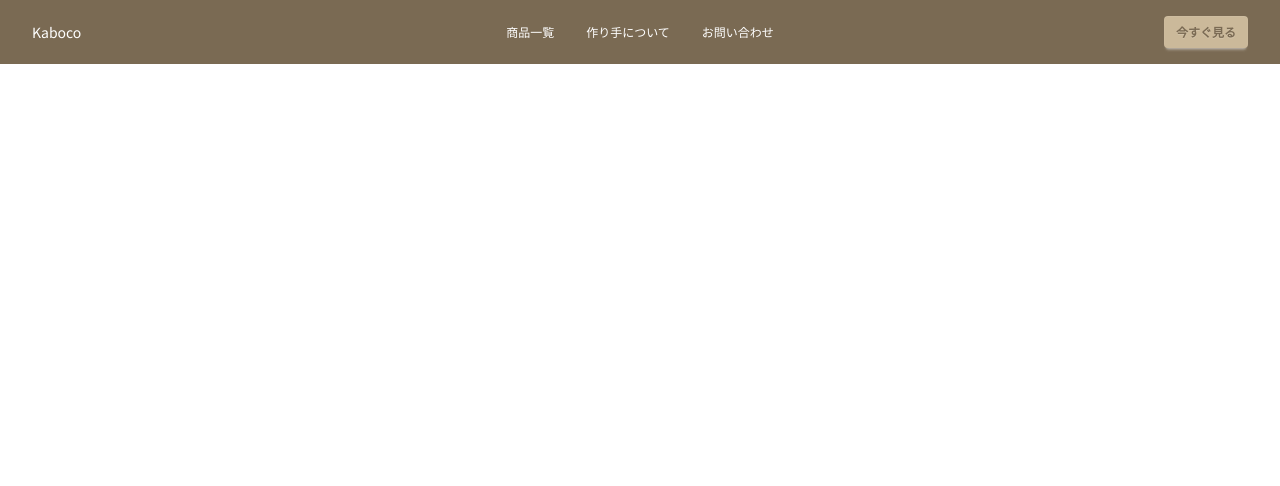
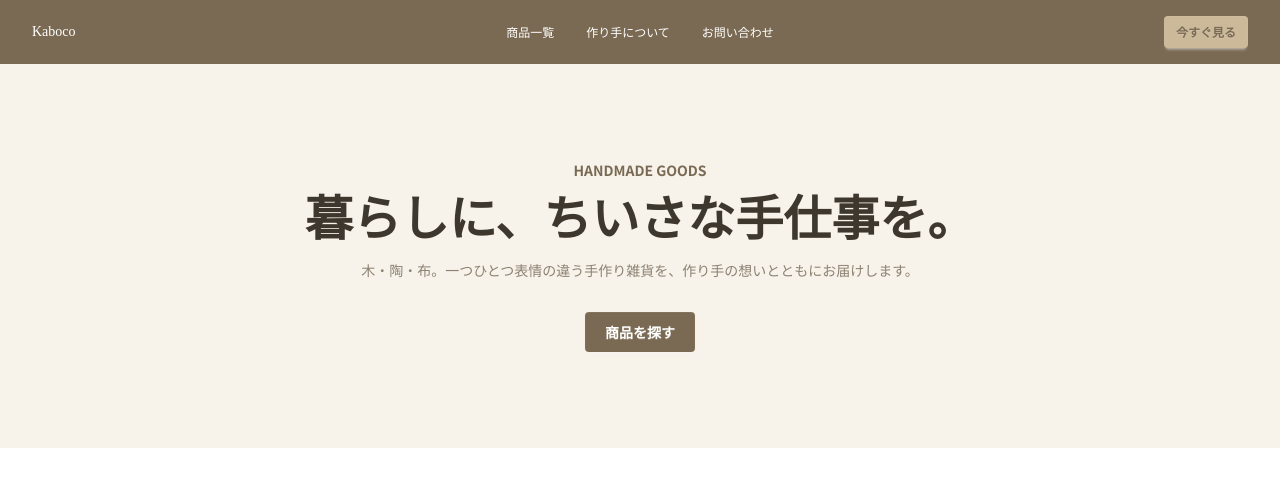
Before and after one commit to ryunosuke0827/kobaco, a plain HTML site: page index.html in a window 1280 px wide. Drawn offline with nearby package versions, Linux system fonts and the light colour scheme; a web font is replaced by a local one.

Commit message:
heroの作成

```diff
--- a/index.html
+++ b/index.html
@@ -36,9 +36,9 @@
     <header>
         <div class="navbar bg-brand px-8">
             <div class="navbar-start text-white text-sm">
-                <a href="#" class="">Kaboco</a>
+                <a href="#" class="font-heading">Kaboco</a>
             </div>
-        <div class="navbar-center">
+        <div class="navbar-center hidden lg:flex">
             <ul class="flex gap-8 text-white text-xs">
                 <li><a href="#item" >商品一覧</a></li>
                 <li><a href="#" >作り手について</a></li>
@@ -50,6 +50,14 @@
             </div>
         </div>
     </header>
+    <section class="text-center py-[96px] px-4">
+        <p class="text-brand font-bold text-sm">HANDMADE GOODS</p>
+        <h1 class="font-bold text-[30px] lg:text-5xl py-4 font-heading">暮らしに、ちいさな手仕事を。</h1>
+        <p class="text-sm text-text-sub">木・陶・布。一つひとつ表情の違う手作り雑貨を、作り手の想いとともにお届けします。</p>
+    <div class="btn  bg-brand text-white p-5 mt-8 hover:opacity-90 border-none">
+        <a href="#item" class="">商品を探す</a>
+    </div>
+    </section>
 
 
 
```
